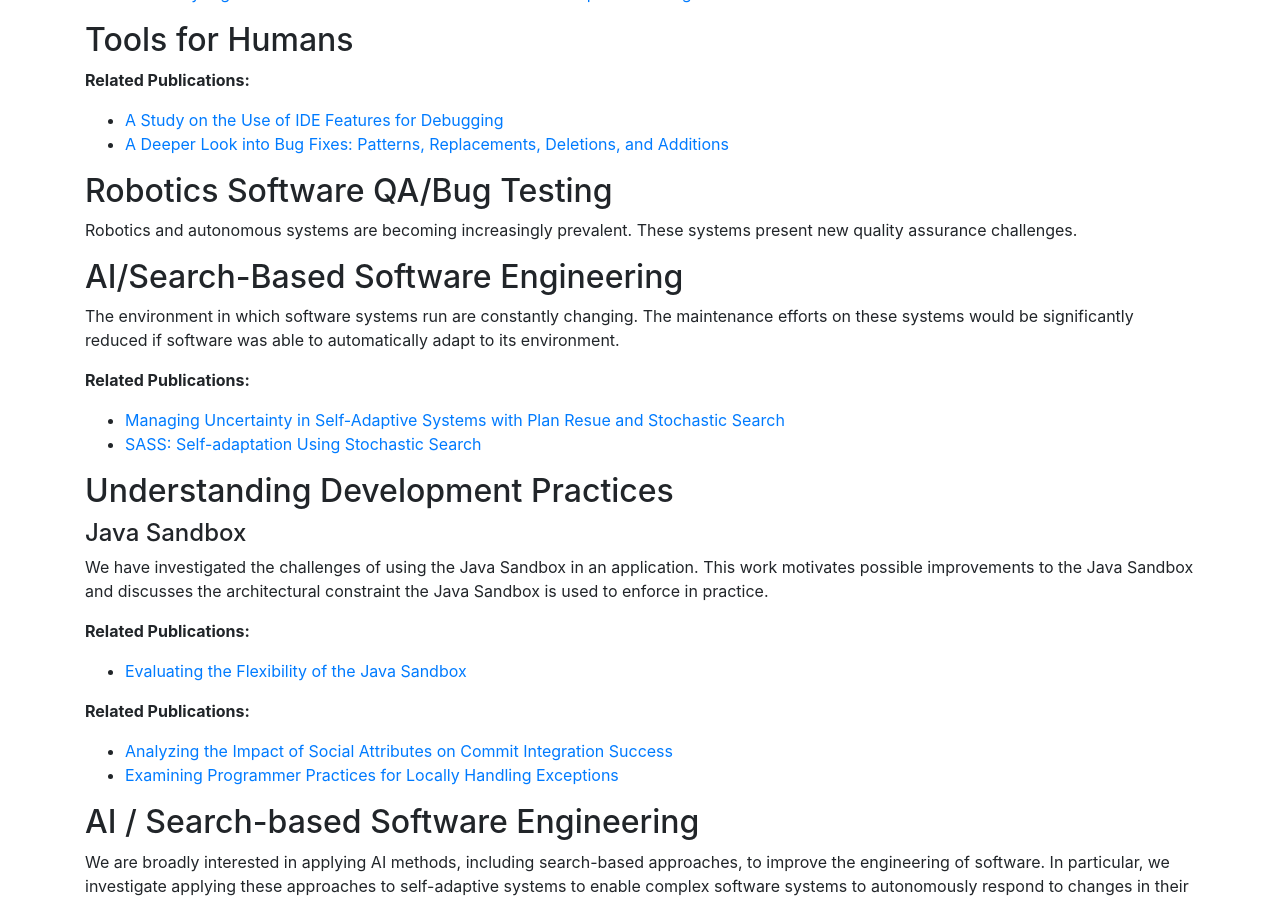
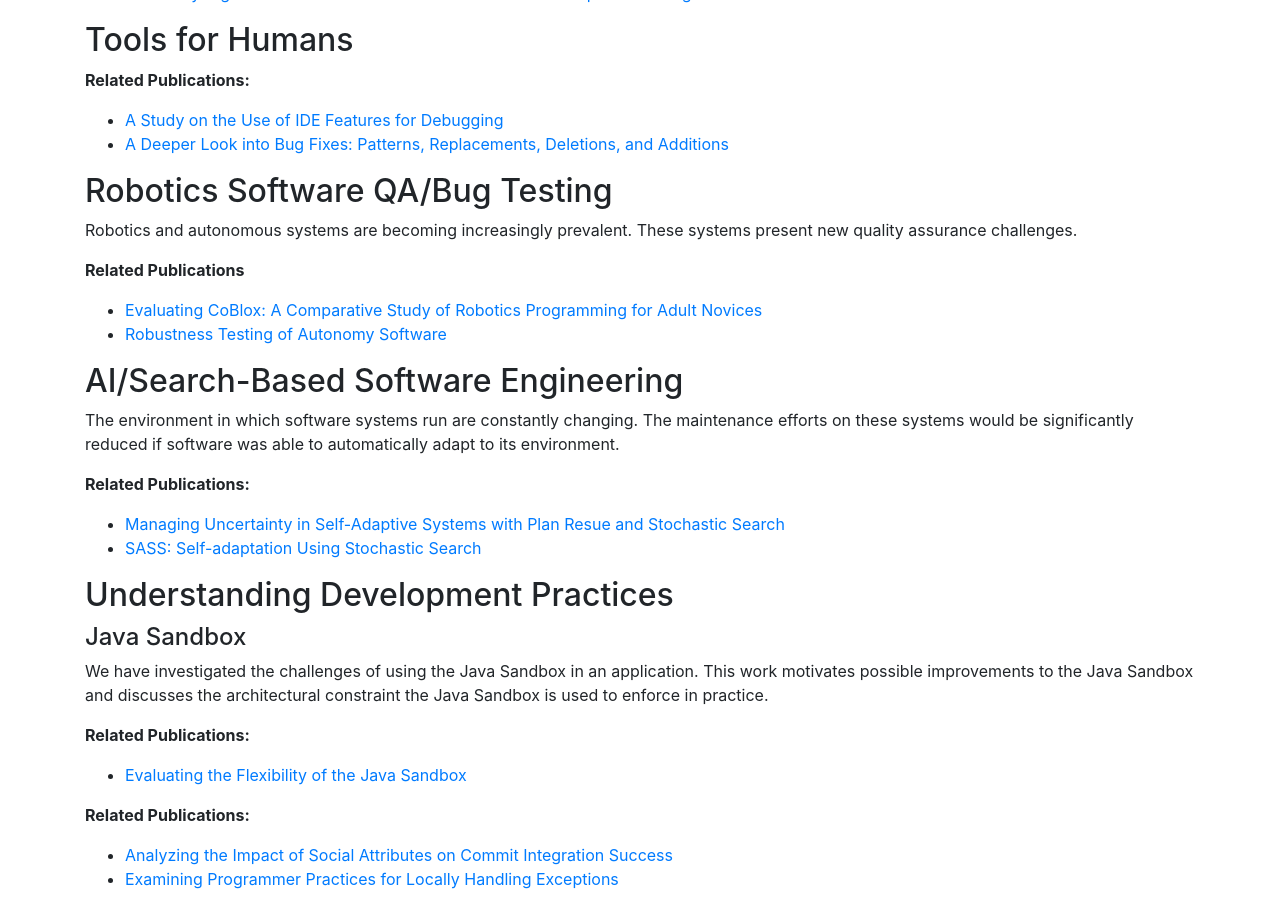
Before and after one commit to squaresLab/squaresLab.github.io, a Jekyll site: the page built from research.md, in a window 1280 px wide and 900 px high, scrolled down 1007 px. Built offline with Jekyll 4.4.1, drawn with Linux system fonts in a browser that asks for light colours; nearby versions of some CDN libraries.

Commit message:
adding two publications to research.md for robots

```diff
--- a/research.md
+++ b/research.md
@@ -62,6 +62,10 @@ site](http://repairbenchmarks.cs.umass.edu/).
 ## Robotics Software QA/Bug Testing
 Robotics and autonomous systems are becoming increasingly prevalent. These systems present new quality assurance challenges.
 
+**Related Publications**
+- [Evaluating CoBlox: A Comparative Study of Robotics Programming for Adult Novices](/publications/#WeintropCoBlox2018)
+- [Robustness Testing of Autonomy Software](/publications/#HutchisonRobustness2018)
+
 ## AI/Search-Based Software Engineering
 The environment in which software systems run are constantly changing.
 The maintenance efforts on these systems would be significantly reduced if
```
